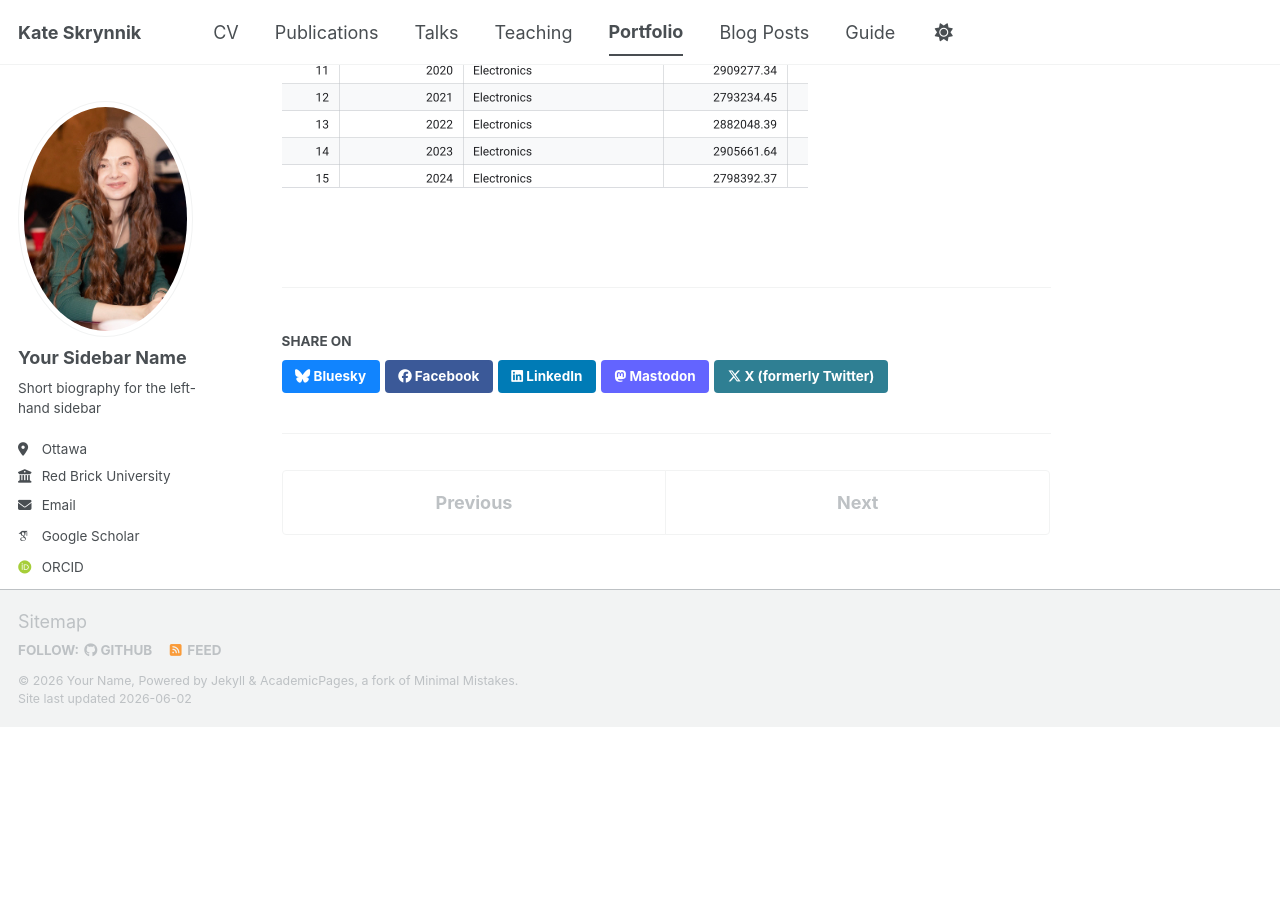
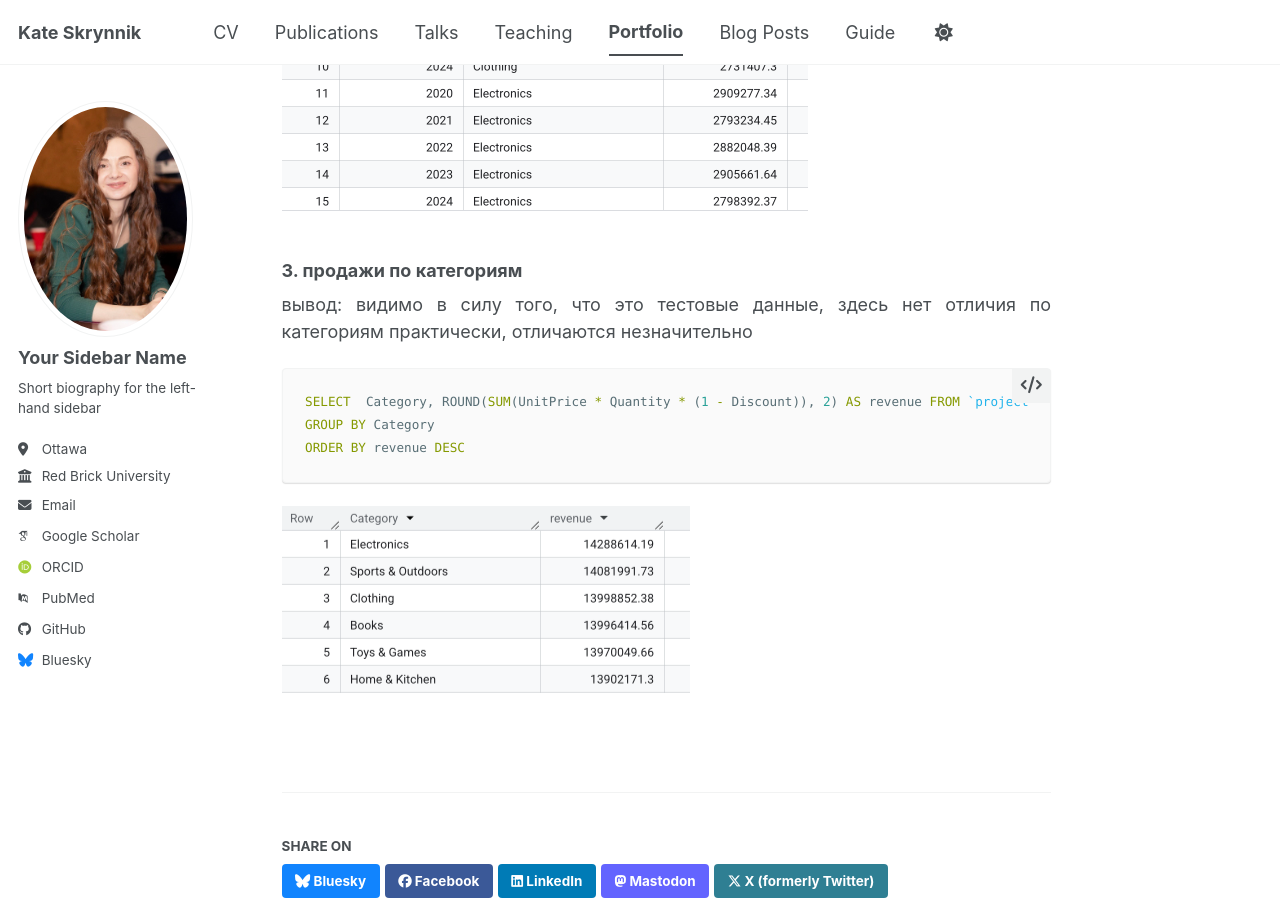
Before and after one commit to katevision/KateS, a Jekyll site: the page built from _portfolio/portfolio-2.md, in a window 1280 px wide and 900 px high, scrolled down 3590 px. Built offline with Jekyll 4.4.1, drawn with Linux system fonts in a browser that asks for light colours; some web fonts are replaced; a script bundle is joined from its source files by our own code; library files that are not in the unit come from our copies; before the commit the page ends 4317 px from its top, so only the background shows below that; some of the changed text lies outside the part shown.

Commit message:
Update portfolio-2.md

````diff
--- a/_portfolio/portfolio-2.md
+++ b/_portfolio/portfolio-2.md
@@ -98,3 +98,13 @@ ORDER BY Category, year ASC
 We look at revenue trends by year. We can also focus on specific periods and compare the same periods across years.
 
 <img src="{{ site.baseurl }}/images/revenue category year.png">
+
+### 3. продажи по категориям
+вывод: видимо в силу того, что это тестовые данные, здесь нет отличия по категориям практически, отличаются незначительно
+
+```sql
+SELECT  Category, ROUND(SUM(UnitPrice * Quantity * (1 - Discount)), 2) AS revenue FROM `project-sales-dataset.sales_dataset_a.general_data`
+GROUP BY Category
+ORDER BY revenue DESC
+```
+<img src="{{ site.baseurl }}/images/category_sales.png">
````
